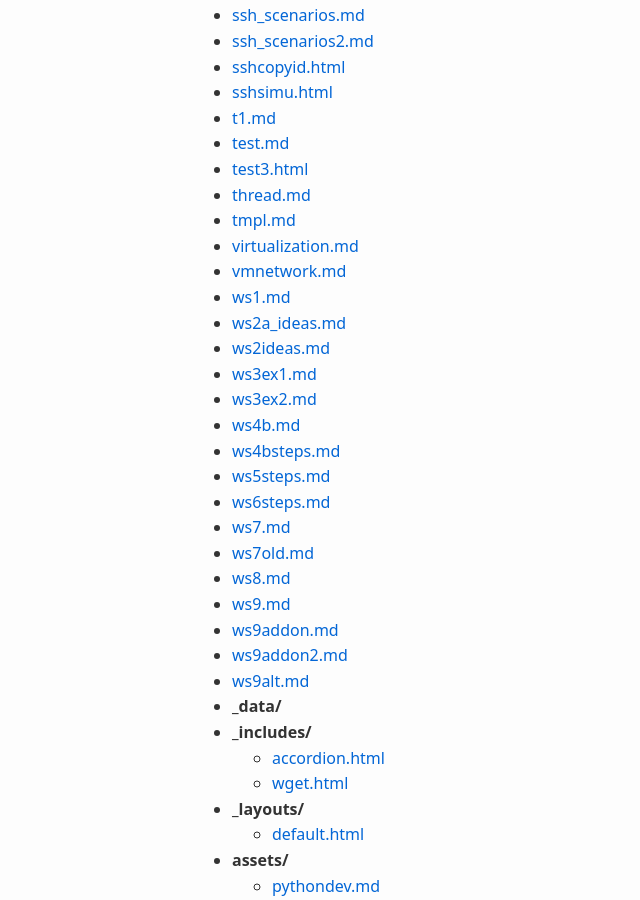
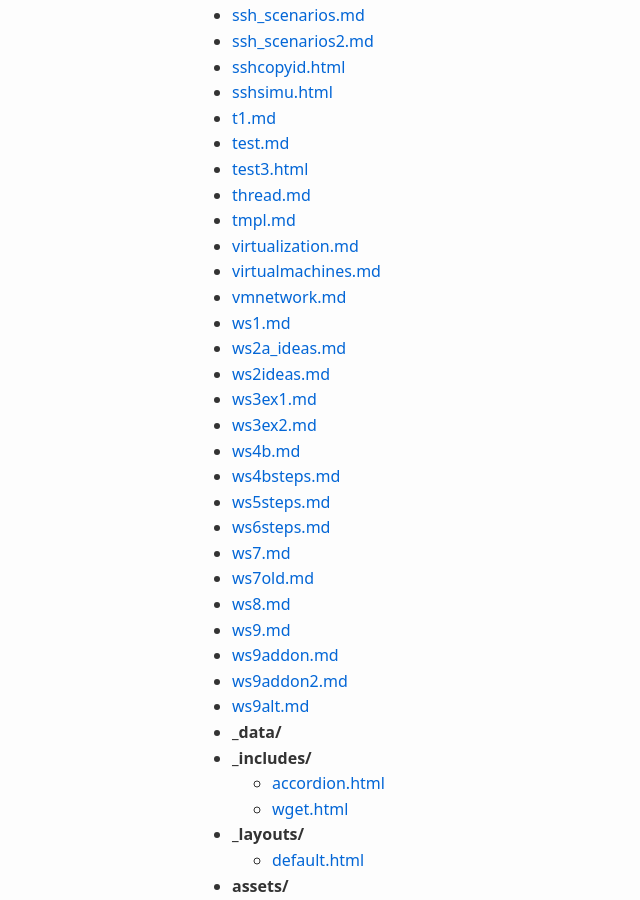
Before and after one commit to averkoc/lxprivate, a Jekyll site: the page built from docs/toc.md, in a window 1280 px wide and 900 px high, scrolled down 1547 px. Shown: the whole window, without its empty margins (0-640 px from the left). Built offline with Jekyll 4.4.1, drawn with Linux system fonts in a browser that asks for light colours.

Commit message:
Update toc [skip ci]

```diff
--- a/docs/toc.md
+++ b/docs/toc.md
@@ -70,6 +70,7 @@ layout: default
 - [thread.md](/thread)
 - [tmpl.md](/tmpl)
 - [virtualization.md](/virtualization)
+- [virtualmachines.md](/virtualmachines)
 - [vmnetwork.md](/vmnetwork)
 - [ws1.md](/ws1)
 - [ws2a_ideas.md](/ws2a_ideas)
```
